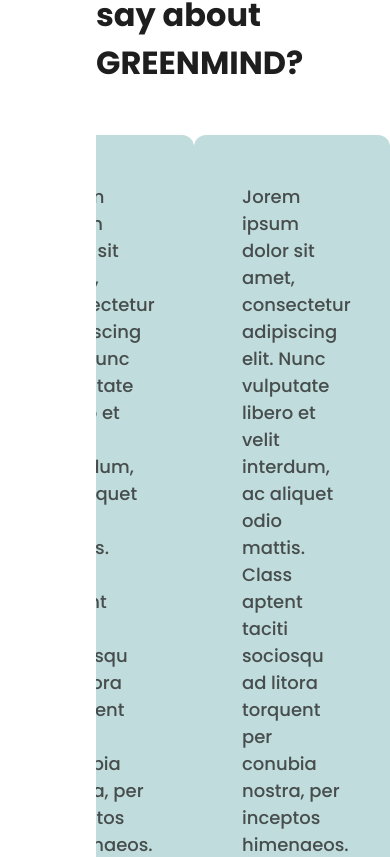
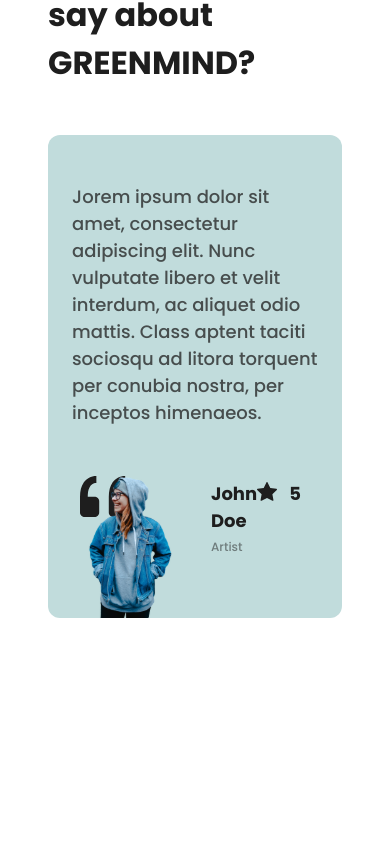
Before and after one commit to linhhongnhung/green-mind, a Next.js app: page / in a window 390 px wide. Shown: the part 6267-7124 px from the top of the page. Built offline with nearby package versions, Linux system fonts and the light colour scheme.

Commit message:
responsive Feedback

```diff
--- a/src/components/feedback/Feedback.tsx
+++ b/src/components/feedback/Feedback.tsx
@@ -12,10 +12,26 @@
         slidesToScroll: 1,
         autoplay: true,
         autoplaySpeed: 4000,
+        responsive: [
+            {
+                breakpoint: 1280,
+                settings: {
+                    slidesToShow: 1,
+                },
+            },
+            // {
+            //     breakpoint: 1024,
+            //     settings: {
+            //         slidesToShow: 1,
+            //         className: "mb-10 w-[30rem] mx-auto"
+            //     },
+            // },
+        ]
     }
 
     return (
-        <section className="max-w-[1440px] mx-auto pt-24 pl-24 pb-[230px]">
+        <section className="max-w-[1440px] mx-auto pt-24 pl-24 pb-[230px]
+                            max-xl:px-12">
             <div className="max-w-[1248px] flex justify-between mb-12">
                 <Slide index={0} direction="right">
                     <h2 className="max-w-[457px] text-base font-bold">What customers say about GREENMIND?</h2>
--- a/src/components/feedback/FeedbackItem.tsx
+++ b/src/components/feedback/FeedbackItem.tsx
@@ -8,16 +8,19 @@
 
 const FeedbackItem: React.FC<FeedbackItemProps> = (props) => {
     const { name, profession, img, rating, comment } = props
-    return(
+    return (
         <div className="max-w-[800px] min-h-[330px] bg-primary rounded-[12px] pt-12">
-            <p className="text-content text-tiny px-12">{comment}</p>
+            <p className="text-content text-tiny px-12
+                          max-lg:px-6">
+                {comment}
+            </p>
             <div className="grid grid-cols-[163px_1fr_20px_89px]">
-                <img className="ml-[13px]" src={img} alt="Customer"/>
-                <div className="pl-[7px]">
+                <img className="ml-[13px] max-sm:row-span-3" src={img} alt="Customer" />
+                <div className="pl-[7px] max-md:pl-0">
                     <h4 className="font-bold text-tiny mt-[54px]">{name}</h4>
                     <span className="text-[0.75rem] text-gray">{profession}</span>
                 </div>
-                <img className="mt-[56px]" src="./icon/Star.svg" alt="star"/>
+                <img className="mt-[56px]" src="./icon/Star.svg" alt="star" />
                 <span className="text-tiny font-bold ml-3 mt-[54px]">{rating}</span>
             </div>
         </div>
```
